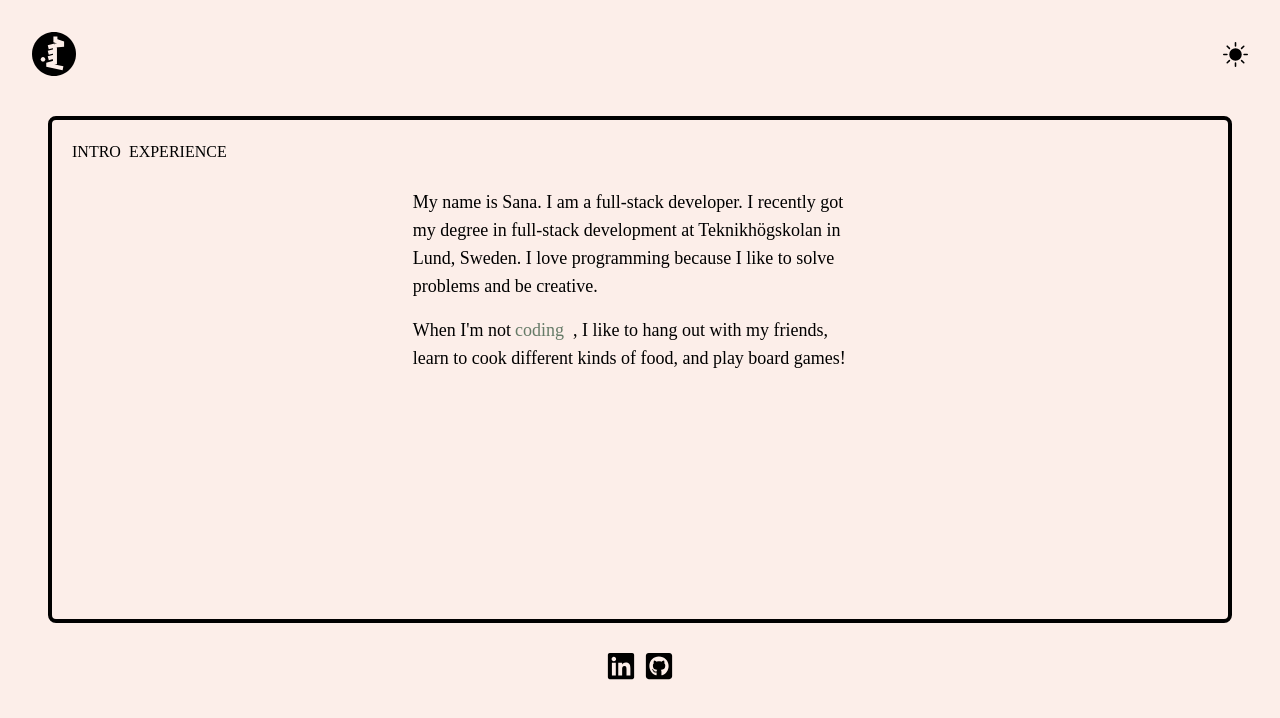
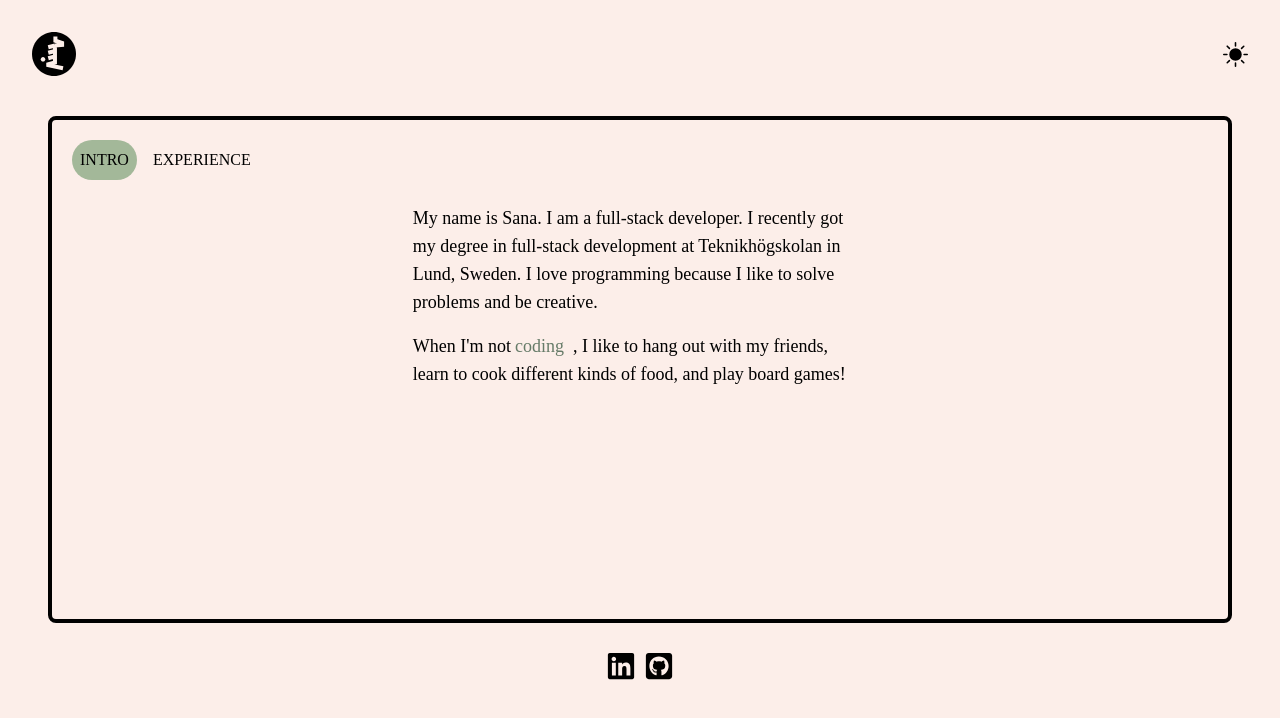
Before and after one commit to SanaIsShana/portfolio, a React (Vite) app in the folder my-portfolio/: page /about in a window 1280 px wide. Shown: the top 718 px of the page. Built offline with nearby package versions, Linux system fonts and the light colour scheme; a web font is replaced by a local one.

Commit message:
add active nav to about page

```diff
--- a/my-portfolio/src/pages/About.tsx
+++ b/my-portfolio/src/pages/About.tsx
@@ -1,4 +1,4 @@
-import { useContext } from "react"
+import { useContext, useRef, useState } from "react"
 import { PageTransition } from "../components/PageTransition"
 import { ThemeContext } from "../utils/theme-context"
 import { Header } from "../components/Header"
@@ -6,10 +6,15 @@ import { Footer } from "../components/Footer"
 import { Intro } from "../components/IntroSection"
 import { Experience } from "../components/ExperienceSection"
 import { tabs } from "../utils/info"
-import { HashLink } from "react-router-hash-link"
+import { useSectionProgress } from "../utils/useNavProgress"
 
 export const About = () => {
   const { theme } = useContext(ThemeContext)
+
+  const section1 = useRef<HTMLElement>(null)
+  const section2 = useRef<HTMLElement>(null)
+  const [scrolledY, setScrolledY] = useState(0)
+  const activeSection = useSectionProgress([section1, section2], scrolledY)
 
   return (
     <div role="main" className="flex flex-col fixed w-screen h-screen">
@@ -23,18 +28,35 @@ export const About = () => {
           <nav className="flex p-1 sticky top-0 w-full pl-5 pt-5">
             <ul className="flex justify-start space-x-2">
               {tabs.map((item) => (
-                <HashLink smooth to={`#${item}`}>
-                  {`${item.toLocaleUpperCase()}`}
-                </HashLink>
+                <li
+                  className={`${
+                    activeSection === item ? "bg-olive rounded-3xl" : ""
+                  } p-2`}
+                >
+                  <a href={`#${item}`}>{`${item.toLocaleUpperCase()}`} </a>
+                </li>
               ))}
             </ul>
           </nav>
 
-          <div className="overflow-x-auto">
-            <section id="intro" className="flex h-full justify-center">
+          <div
+            className="overflow-x-auto"
+            onScroll={(event) => {
+              setScrolledY(event.currentTarget.scrollTop) // 👈
+            }}
+          >
+            <section
+              ref={section1}
+              id="intro"
+              className="flex h-full justify-center"
+            >
               <Intro />
             </section>
-            <section id="experience" className="flex h-full justify-center">
+            <section
+              ref={section2}
+              id="experience"
+              className="flex h-full justify-center"
+            >
               <Experience />
             </section>
           </div>
--- /dev/null
+++ b/my-portfolio/src/utils/useNavProgress.ts
@@ -0,0 +1,33 @@
+import { RefObject, useEffect, useState } from "react"
+
+export const useSectionProgress = (
+  sections: Array<RefObject<HTMLElement>>,
+  scrollY: number
+) => {
+  const [activeSection, setActiveSection] = useState("intro")
+
+  useEffect(() => {
+    const handleScroll = () => {
+      if (sections === null) return
+      const pageYOffset = scrollY
+
+      sections.forEach((section) => {
+        if (section.current === null) return
+        const sectionOffsetTop = section.current?.offsetTop
+        const sectionHeight = section.current?.offsetHeight
+
+        if (pageYOffset > sectionOffsetTop - sectionHeight) {
+          setActiveSection(section.current.id)
+        }
+      })
+    }
+
+    window.addEventListener("scroll", handleScroll, true)
+
+    return () => {
+      window.removeEventListener("scroll", handleScroll, true)
+    }
+  }, [sections, scrollY])
+
+  return activeSection
+}
```
